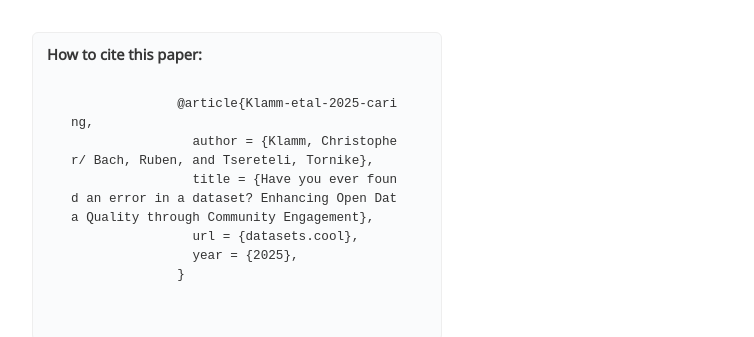
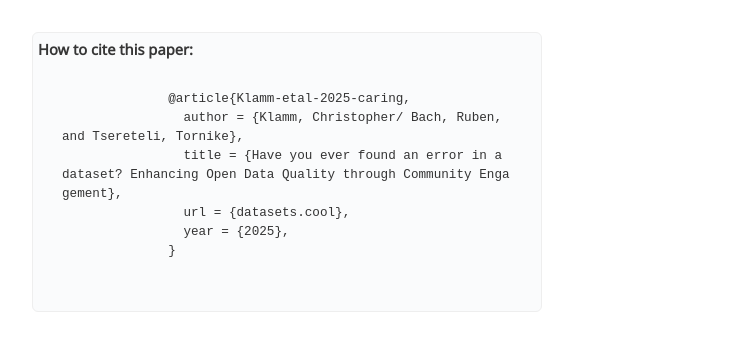
Before and after one commit to Caring4Data/caring4data.github.io, a plain HTML site: page index.html in a window 1280 px wide. Shown: the part 474-811 px from the top of the page, without its empty margins (140-894 px from the left). Drawn offline with nearby package versions, Linux system fonts and the light colour scheme; some icons are missing; a web font is replaced by a local one.

Commit message:
Update index.html

```diff
--- a/index.html
+++ b/index.html
@@ -123,9 +123,9 @@
                 background: #fafbfc;
                 border: 1px solid #eee;
                 border-radius: 6px;
-                padding: 10px 14px;
+                padding: 5px 5px;
                 margin: 30px 0 0 0;
-                max-width: 410px;
+                max-width: 510px;
                 min-width: 240px;
                 text-align: left !important;
                 box-shadow: none;
```
